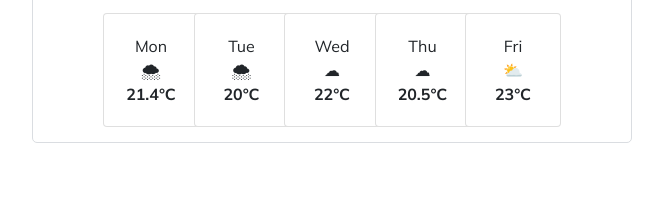
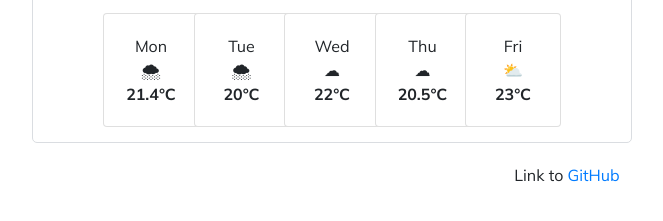
Before and after one commit to lilithy-e/Weather-App, a website built with Parcel: page index.html in a window 1280 px wide. Shown: the part 237-458 px from the top of the page, without its empty margins (73-736 px from the left). Built offline with nearby package versions, Linux system fonts and the light colour scheme; no server answers.

Commit message:
Added link to GitHub repo

```diff
--- a/index.html
+++ b/index.html
@@ -117,5 +117,6 @@
     </div>
   </div>
   <script src="src/index.js"></script>
+  <p class="github-link">Link to <a href="https://github.com/lilithy-e/Weather-App">GitHub</a></p>
   </body>
 </html>
--- a/src/styles.css
+++ b/src/styles.css
@@ -35,3 +35,7 @@ ul {
 .description {
   text-transform: capitalize;
 }
+
+.github-link {
+  text-align: center;
+}
```
